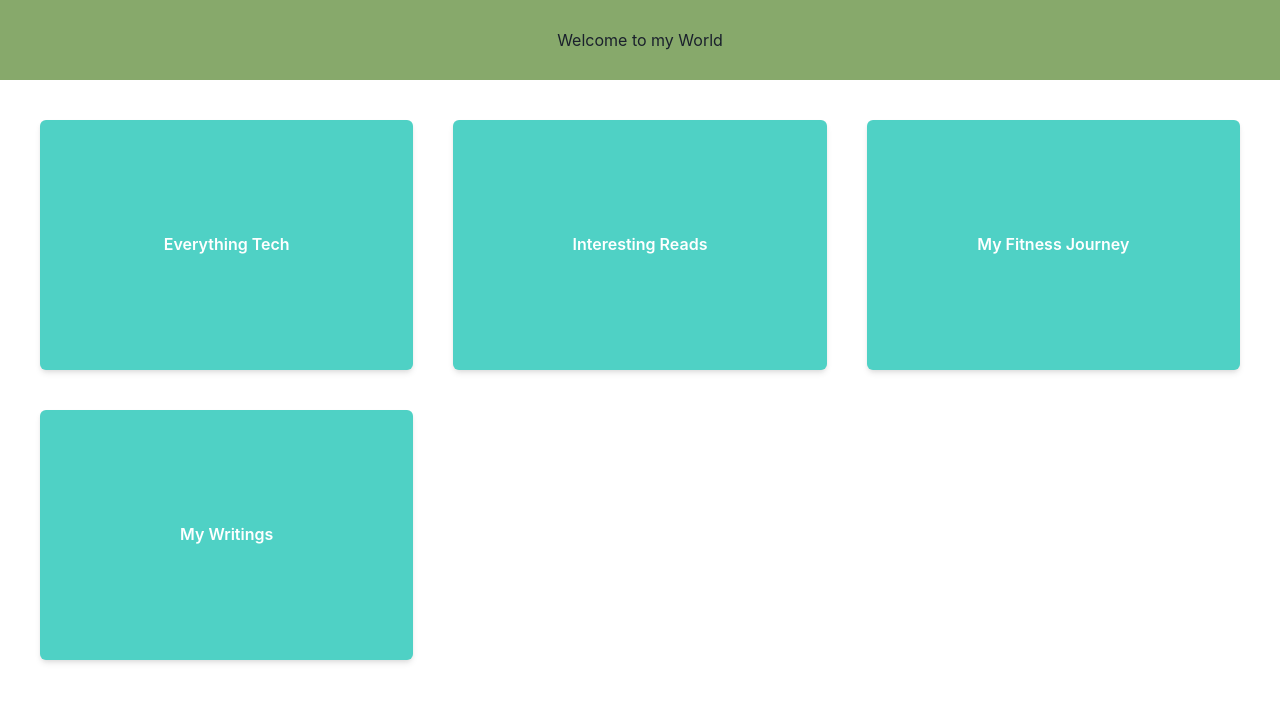
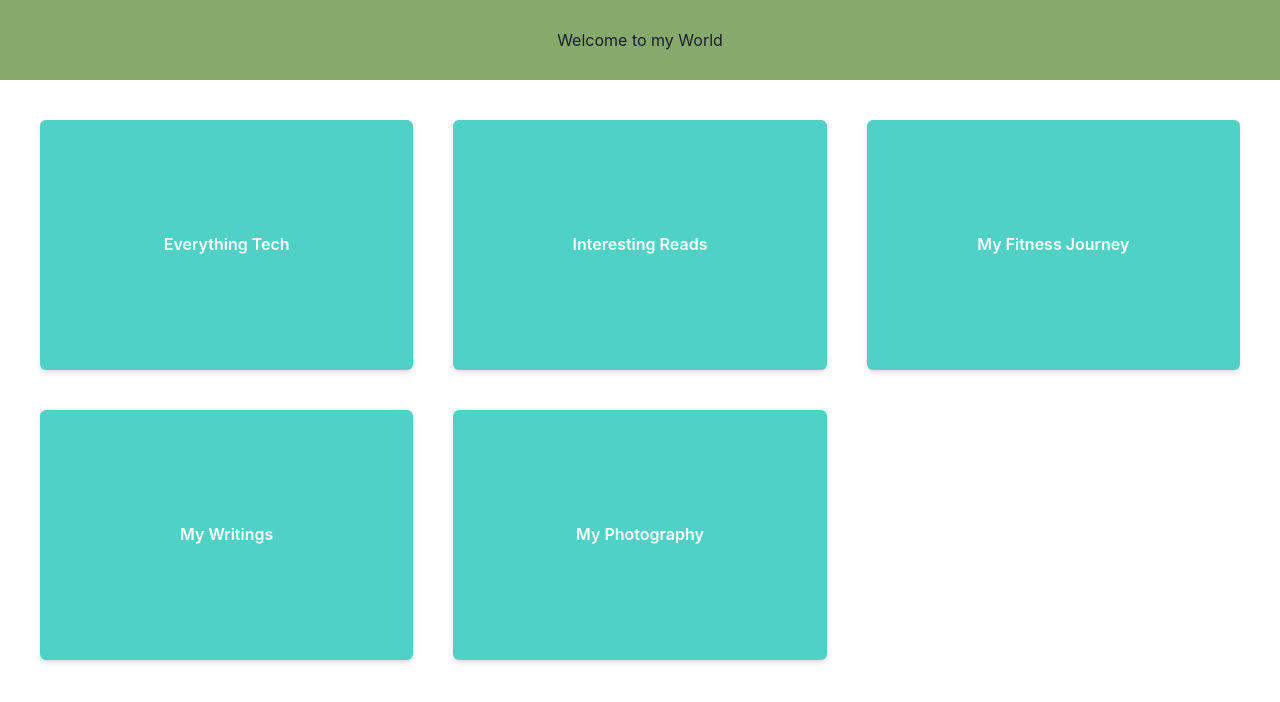
Before and after one commit to vinitkumar321/thedumbtechieblog, a React (Create React App) app: page / in a window 1280 px wide. Shown: the top 702 px of the page. Built offline with nearby package versions, Linux system fonts and the light colour scheme.

Commit message:
Added more components

```diff
--- a/src/App.js
+++ b/src/App.js
@@ -4,10 +4,12 @@ import { Stack, ChakraProvider } from '@chakra-ui/react'
 import { Link } from 'react-router-dom';
 import { BrowserRouter, Routes, Route } from "react-router-dom";
 import Home from './components/Home'
-import ProblemSolving from './components/ProblemSolving';
-import ReadAndWatch from './components/ReadAndWatch';
+import EverythingTech from './components/EverythingTech';
+import InterestingReads from './components/InterestingReads';
 import ErrorPage from './static/ErrorPage';
 import Fitness from './components/Fitness';
+import MyWritings from './components/MyWritings';
+import MyPhotography from './components/MyPhotography';
 
 function App() {
   return (
@@ -17,9 +19,11 @@ function App() {
           <Route path="/">
             <Route index element={<Home />} />
             <Route path="/home" element={<Home />} />
-            <Route path="/problem-solving" element={<ProblemSolving />} />
-            <Route path="/read-and-watch" element={<ReadAndWatch />} />
+            <Route path="/everything-tech" element={<EverythingTech />} />
+            <Route path="/interesting-reads" element={<InterestingReads />} />
             <Route path="/fitness" element={<Fitness />} />
+            <Route path="/my-writings" element={<MyWritings />} />
+            <Route path="/my-photography" element={<MyPhotography />} />
             <Route path="*" element={<ErrorPage />} />
           </Route>
         </Routes>
--- a/src/components/ProblemSolving/index.jsx
+++ b/src/components/EverythingTech/index.jsx
@@ -3,7 +3,7 @@ import Timeline from './Timeline'
 import ConsistencyCounter from './ConsistencyCounter'
 import Header from '../Home/Header'
 
-export default function ProblemSolving() {
+export default function EverythingTech() {
     return (
         <>
             <Header head="ProblemSolving" />
--- a/src/components/Home/index.jsx
+++ b/src/components/Home/index.jsx
@@ -26,7 +26,7 @@ const Home = () => {
                     alignItems="center"
                     justifyContent="center"
                     color="white"
-                    onClick={() => setPath('/problem-solving')}
+                    onClick={() => setPath('/everything-tech')}
                 >
                     Everything Tech
                 </Button>
@@ -40,7 +40,7 @@ const Home = () => {
                     alignItems="center"
                     justifyContent="center"
                     color="white"
-                    onClick={() => setPath('/read-and-watch')}
+                    onClick={() => setPath('/interesting-reads')}
                 >
                     Interesting Reads
                 </Button>
@@ -68,9 +68,23 @@ const Home = () => {
                     alignItems="center"
                     justifyContent="center"
                     color="white"
-                    onClick={() => setPath('/my-writing')}
+                    onClick={() => setPath('/my-writings')}
                 >
                     My Writings
+                </Button>
+                <Button
+                    key="readAndWatch"
+                    bg="teal.300"
+                    height="250px"
+                    borderRadius="md"
+                    shadow="md"
+                    display="flex"
+                    alignItems="center"
+                    justifyContent="center"
+                    color="white"
+                    onClick={() => setPath('/my-photography')}
+                >
+                    My Photography
                 </Button>
 
             </SimpleGrid>
--- /dev/null
+++ b/src/components/InterestingReads/index.jsx
@@ -0,0 +1,9 @@
+import Header from '../Home/Header'
+
+export default function InterestingReads() {
+    return (
+        <>
+            <Header head="Interesting Reads" />
+        </>
+    )
+}
--- /dev/null
+++ b/src/components/MyPhotography/index.js
@@ -0,0 +1,9 @@
+import Header from '../Home/Header'
+
+export default function MyPhotography() {
+    return (
+        <>
+            <Header head="My Photography Interest" />
+        </>
+    )
+}
--- a/src/components/ReadAndWatch/index.jsx
+++ /dev/null
@@ -1,10 +0,0 @@
-
-export default function ReadAndWatch() {
-    return (
-        <>
-            <header>
-                Read And Watch
-            </header>
-        </>
-    )
-}
```
Also changed, not shown: src/components/EverythingTech/ConsistencyCounter.jsx (renamed from src/components/ProblemSolving/ConsistencyCounter.jsx), src/components/EverythingTech/Timeline.jsx (renamed from src/components/ProblemSolving/Timeline.jsx), src/components/Fitness/sections/WeightTracker.jsx (renamed from src/components/Fitness/WeightTracker.jsx).
